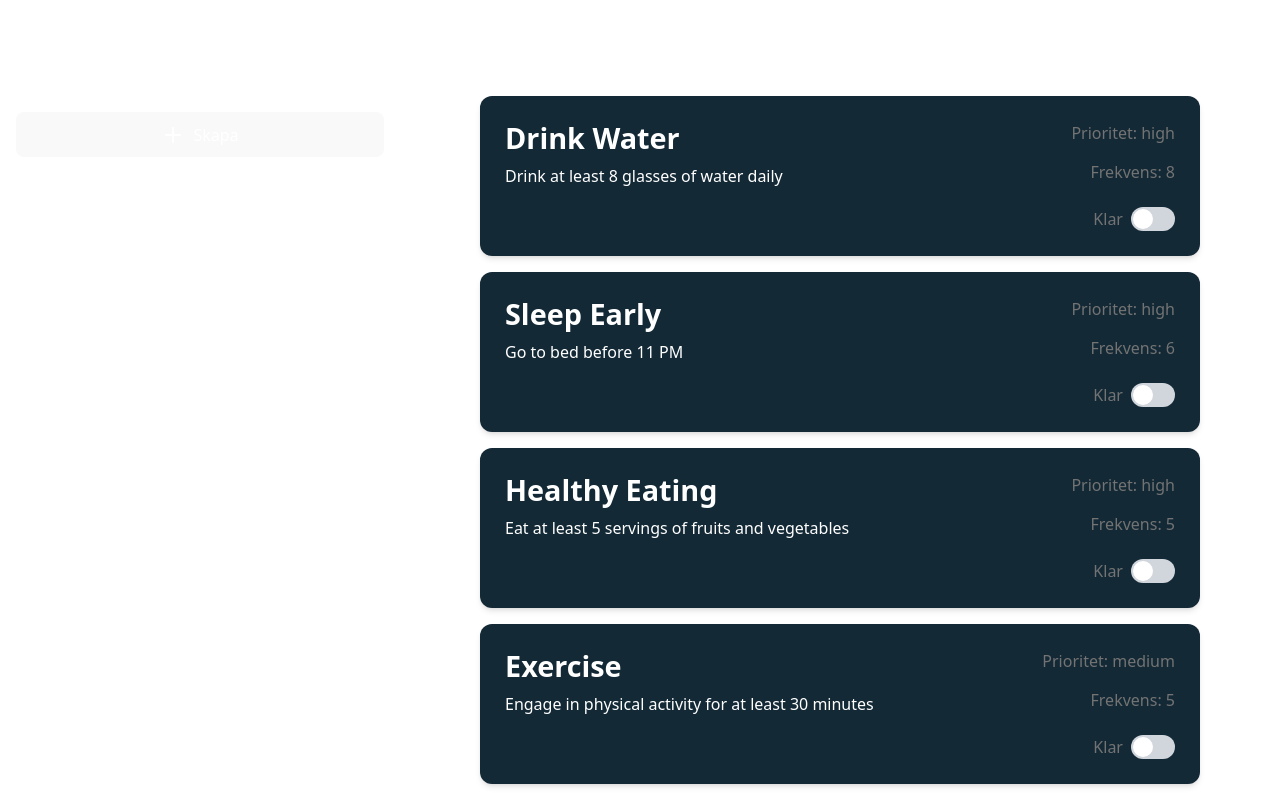
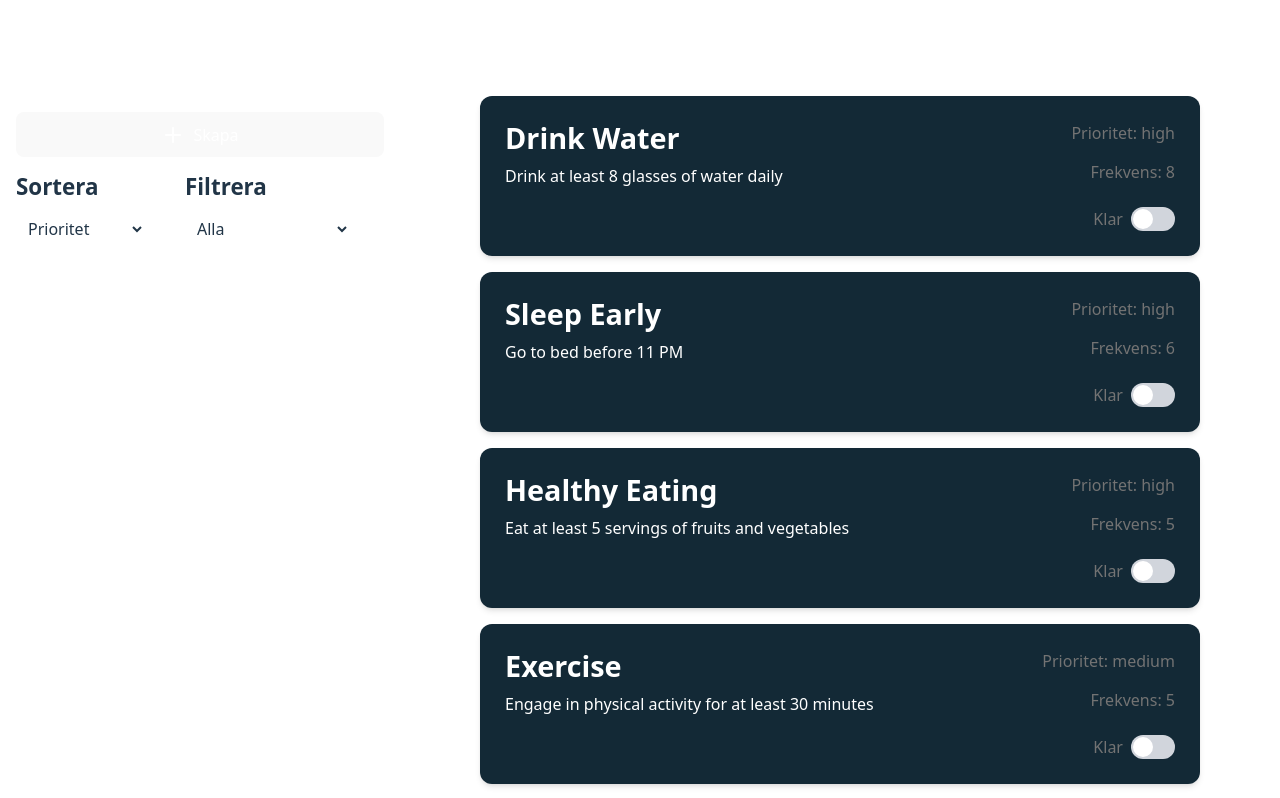
Before and after one commit to ArvidAlund/frontend-2-grupp-11, a React (Vite) app: page /habits in a window 1280 px wide. Shown: the top 798 px of the page. Built offline with nearby package versions, Linux system fonts and the light colour scheme.

Commit message:
feature: filter and sorting added.

```diff
--- a/src/pages/habits.jsx
+++ b/src/pages/habits.jsx
@@ -17,6 +17,8 @@ const Habits = () => {
     const [openHabitModal, setOpenHabitModal] = useState(false);
     const [updatingHabit, setUpdatingHabit] = useState(null);
     const [userId, setUserId] = useState();
+    const [sortBy, setSortBy] = useState("priority");
+    const [filterBy, setFilterBy] = useState("all");
 
     useEffect(() => {
         const getHabitsFromStorage = () => {
@@ -36,11 +38,19 @@ const Habits = () => {
     const sortedHabits = useMemo(() => {
         if (!Array.isArray(habits)) return [];
         return [...habits].sort((a, b) => {
+            if (sortBy === "repetitions") {
+            const diff = b.repetitions - a.repetitions;
+            if (diff !== 0) return diff;
+            return a.id - b.id;
+            } else if (sortBy === "priority") {
             const diff = priorityOrder[a.priority] - priorityOrder[b.priority];
             if (diff !== 0) return diff;
             return a.id - b.id;
+            }
+            return 0;
         });
-    }, [habits]);
+    }, [habits, sortBy]);
+
 
     const updateHabits = () => {
         if (userId) {
@@ -66,13 +76,39 @@ const Habits = () => {
             <Plus className="inline-block mr-2" />
             <p>Skapa</p>
           </button>
+
+          <div className="flex items-center gap-10">
+            <div>
+                <h4 className="text-2xl font-semibold mb-2">Sortera</h4>
+                <div className="flex flex-col gap-2">
+                <select name="" id="" value={sortBy} onChange={(e) => setSortBy(e.target.value)} className="*:bg-black p-2 w-full">
+                    <option value="priority">Prioritet</option>
+                    <option value="repetitions">Repetitioner</option>
+                </select>
+                </div>
+            </div>
+            <div>
+                <h4 className="text-2xl font-semibold mb-2">Filtrera</h4>
+                <div className="flex flex-col gap-2">
+                    <select name="" id="" className="*:bg-black p-2 w-full" value={filterBy} onChange={(e) => setFilterBy(e.target.value)}>
+                        <option value="all">Alla</option>
+                        <option value="high">Hög prioritet</option>
+                        <option value="medium">Medium prioritet</option>
+                        <option value="low">Låg prioritet</option>
+                    </select>
+                </div>
+            </div>
+          </div>
         </div>
       </aside>
 
       {/* MAIN */}
       <main className="flex flex-col gap-4 justify-center items-center md:block">
         {!openHabitModal && updatingHabit === null && sortedHabits.length > 0 && (
-          sortedHabits.map((habit) => (
+          sortedHabits.filter(habit => {
+            if (filterBy === "all") return true;
+            return habit.priority === filterBy;
+          }).map((habit) => (
             <HabitContainer
               key={habit.id}
               habit={habit}
```
